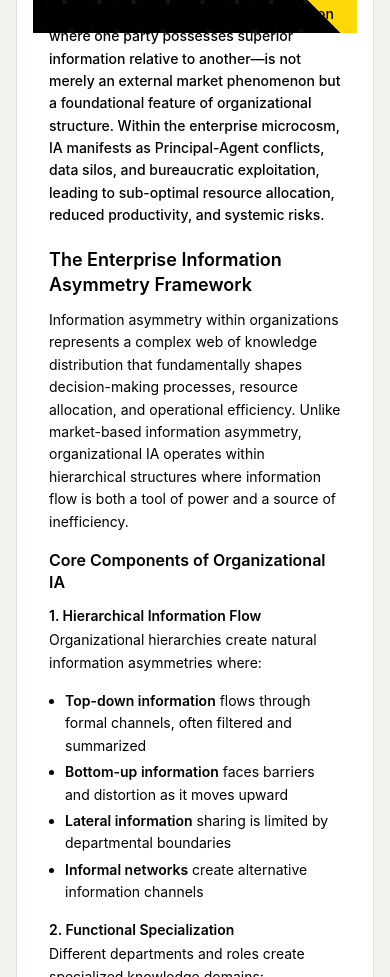
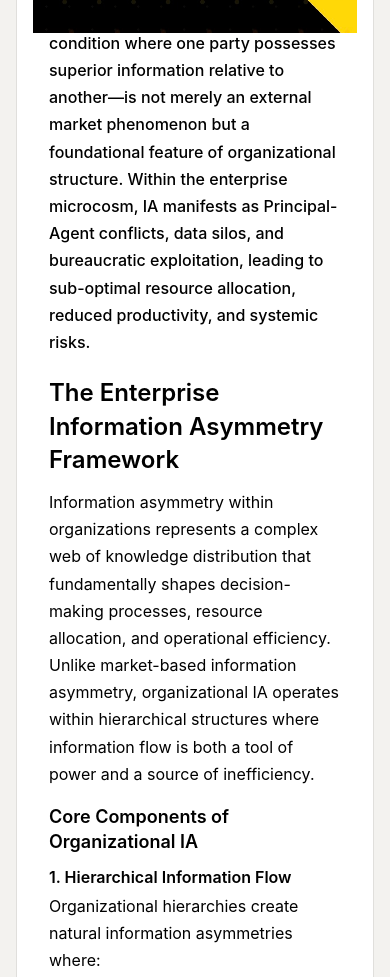
Before and after one commit to denizen-star/kblog, a website: page articles/information-asymetry/index.html in a window 390 px wide. Shown: the part 1334-2311 px from the top of the page. Drawn offline with Linux system fonts and the light colour scheme.

Commit message:
Increase mobile font sizes for better readability
- Increased paragraph text from 14px to 16px on mobile
- Increased list items from 14px to 16px on mobile
- Increased table text from 12px to 14px on mobile
- Increased article lead from 16px to 18px on mobile
- Increased heading sizes for better hierarchy
- Improved line spacing for better readability

```diff
--- a/assets/css/responsive.css
+++ b/assets/css/responsive.css
@@ -179,29 +179,29 @@
     }
 
     .article-lead {
-        font-size: var(--font-size-md);
+        font-size: var(--font-size-lg);
         margin-bottom: var(--spacing-xl);
     }
 
     .article-body h2 {
-        font-size: var(--font-size-lg);
+        font-size: var(--font-size-xl);
         margin: var(--spacing-xl) 0 var(--spacing-md);
     }
 
     .article-body h3 {
-        font-size: var(--font-size-md);
+        font-size: var(--font-size-lg);
         margin: var(--spacing-lg) 0 var(--spacing-sm);
     }
 
     .article-body h4 {
-        font-size: var(--font-size-sm);
+        font-size: var(--font-size-md);
         margin: var(--spacing-md) 0 var(--spacing-xs);
     }
 
     .article-body p {
-        font-size: var(--font-size-sm);
-        margin-bottom: var(--spacing-md);
-        line-height: 1.6;
+        font-size: var(--font-size-md);
+        margin-bottom: var(--spacing-lg);
+        line-height: 1.7;
     }
 
     .article-body ul,
@@ -210,13 +210,13 @@
     }
 
     .article-body li {
-        font-size: var(--font-size-sm);
-        margin-bottom: var(--spacing-xs);
+        font-size: var(--font-size-md);
+        margin-bottom: var(--spacing-sm);
     }
 
     .article-body table {
         width: 100%;
-        font-size: var(--font-size-xs);
+        font-size: var(--font-size-sm);
         overflow-x: auto;
         display: block;
         white-space: nowrap;
```
